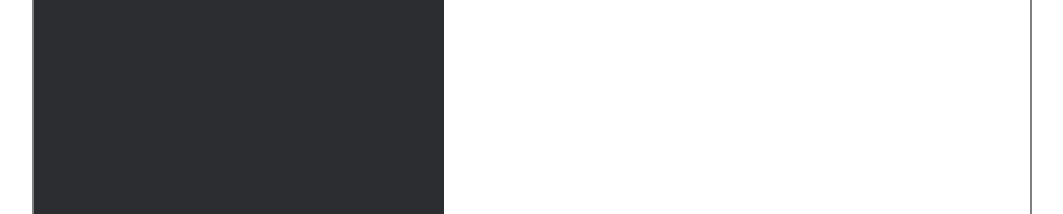
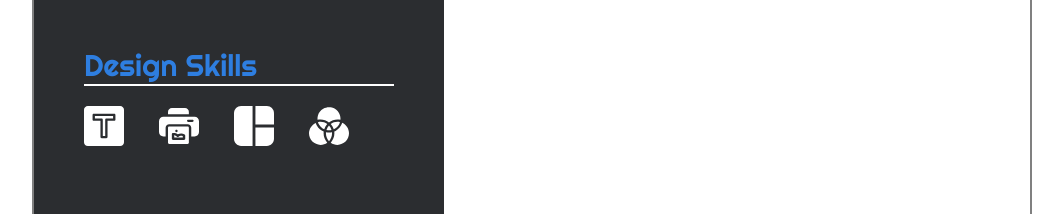
Before and after one commit to vitalik203/Resume_eight, a website: page index.html in a window 1280 px wide. Shown: the part 586-800 px from the top of the page, without its empty margins (108-1171 px from the left). Drawn offline with Linux system fonts and the light colour scheme.

Commit message:
fix: filled and stylized design skills

```diff
--- a/index.html
+++ b/index.html
@@ -71,7 +71,16 @@
             </div>
           </section>
         </section>
-        <section class="box__col1"></section>
+        <section class="box__col1">
+          <p class="box__title">Design Skills</p>
+          <div class="horisontal-line"></div>
+          <div class="design-skills_box">
+            <img src="img/typography-1 1.svg" alt="Design Skills" />
+            <img src="img/Print Design.svg" alt="Design Skills" />
+            <img src="img/layout.svg" alt="Design Skills" />
+            <img src="img/color theory.svg" alt="Design Skills" />
+          </div>
+        </section>
         <section class="box__col1"></section>
         <section class="box__col1"></section>
       </section>
--- a/styles/styles.scss
+++ b/styles/styles.scss
@@ -128,3 +128,11 @@ body {
   width: 236px;
   height: 100%;
 }
+
+//Design skills
+.design-skills_box {
+  display: flex;
+  column-gap: 35px;
+  height: 40px;
+  margin: 20px 0 0 50px;
+}
```
Also changed, not shown: img/Print Design.svg (added), img/color theory.svg (added), img/layout.svg (added), img/typography-1 1.svg (added), styles/styles.css, 1 other file.
